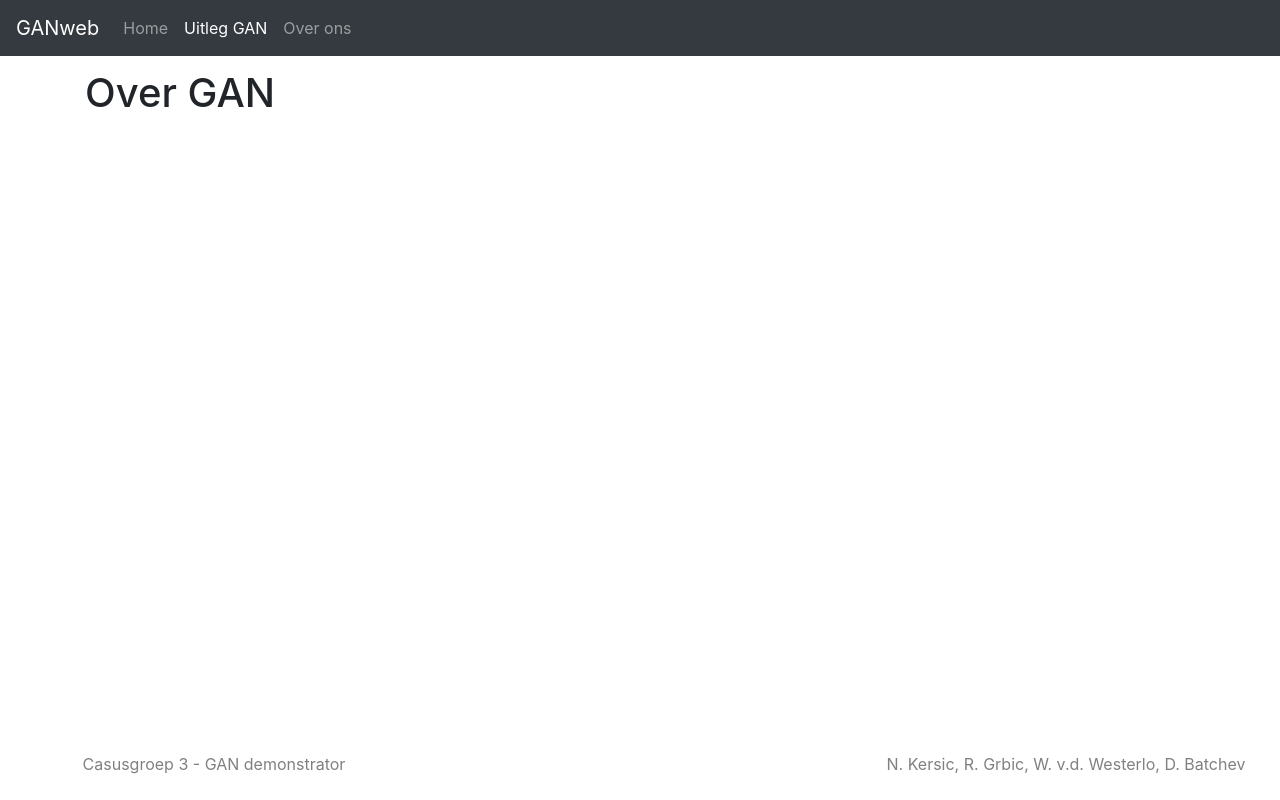
After one commit to NielsCodes/BD02-GAN, a Flask app: page /aboutgan in a window 1280 px wide. The commit adds this page. Run offline with Flask 2, Linux system fonts and the light colour scheme; some libraries are stand-ins or nearby versions.

Commit message:
aboutgan pagina + script voor active state

```diff
--- a/GANweb/ganweb.py
+++ b/GANweb/ganweb.py
@@ -3,13 +3,17 @@ from flask import Flask, redirect, url_for, render_template, request
 
 app = Flask(__name__)
 
-@app.route("/home")
+@app.route("/")
 def home():
     return render_template("index.html")
 
-@app.route("/about")
-def about():
-    return render_template("about.html")
+@app.route("/aboutus")
+def aboutus():
+    return render_template("aboutus.html")
+
+@app.route("/aboutgan")
+def aboutgan():
+    return render_template("aboutgan.html")
 
 @app.errorhandler(404)
 def page_not_found(e):
--- a/GANweb/templates/about.html
+++ /dev/null
@@ -1,6 +0,0 @@
-{% extends "base.html" %}
-{% block title %}About page{% endblock %}
-
-{% block content %}
-<h1>Over ons</h1>
-{% endblock %}
--- /dev/null
+++ b/GANweb/templates/aboutgan.html
@@ -0,0 +1,6 @@
+{% extends "base.html" %}
+{% block title %}About page{% endblock %}
+
+{% block content %}
+<h1>Over GAN</h1>
+{% endblock %}
--- /dev/null
+++ b/GANweb/templates/aboutus.html
@@ -0,0 +1,6 @@
+{% extends "base.html" %}
+{% block title %}About GAN{% endblock %}
+
+{% block content %}
+<h1>Over ons</h1>
+{% endblock %}
--- a/GANweb/templates/base.html
+++ b/GANweb/templates/base.html
@@ -8,15 +8,22 @@
     <body>
         <header>
             <nav class="navbar navbar-expand-lg navbar-dark bg-dark">
-                <a class="navbar-brand" href="home">GANweb</a>
-                <button class="navbar-toggler" type="button" data-toggle="collapse" data-target="#navbarNavAltMarkup" aria-controls="navbarNavAltMarkup" aria-expanded="false" aria-label="Toggle navigation">
+                <a class="navbar-brand" href="/">GANweb</a>
+                <button class="navbar-toggler" type="button" data-toggle="collapse" data-target="#navbarNav" aria-controls="navbarNav" aria-expanded="false" aria-label="Toggle navigation">
                   <span class="navbar-toggler-icon"></span>
                 </button>
-                <div class="collapse navbar-collapse" id="navbarNavAltMarkup">
-                  <div class="navbar-nav">
-                    <a class="nav-item nav-link active" href="home">Home</span></a>
-                    <a class="nav-item nav-link" href="about">Over ons</a>
-                  </div>
+                <div class="collapse navbar-collapse" id="navbarNav">
+                  <ul class="navbar-nav">
+                    <li class="nav-item">
+                      <a class="nav-link" href="/">Home</a>
+                    </li>
+                    <li class="nav-item">
+                      <a class="nav-link" href="aboutgan">Uitleg GAN</a>
+                    </li>
+                    <li class="nav-item">
+                      <a class="nav-link" href="aboutus">Over ons</a>
+                    </li>
+                  </ul>
                 </div>
               </nav>
         </header>
@@ -44,5 +51,19 @@
         <script src="https://code.jquery.com/jquery-3.3.1.slim.min.js" integrity="sha384-q8i/X+965DzO0rT7abK41JStQIAqVgRVzpbzo5smXKp4YfRvH+8abtTE1Pi6jizo" crossorigin="anonymous"></script>
         <script src="https://cdnjs.cloudflare.com/ajax/libs/popper.js/1.14.7/umd/popper.min.js" integrity="sha384-UO2eT0CpHqdSJQ6hJty5KVphtPhzWj9WO1clHTMGa3JDZwrnQq4sF86dIHNDz0W1" crossorigin="anonymous"></script>
         <script src="https://stackpath.bootstrapcdn.com/bootstrap/4.3.1/js/bootstrap.min.js" integrity="sha384-JjSmVgyd0p3pXB1rRibZUAYoIIy6OrQ6VrjIEaFf/nJGzIxFDsf4x0xIM+B07jRM" crossorigin="anonymous"></script>
+
+        <!--Script for active property in Bootstrap navbar (change active class upon clicking)-->
+        <script>
+            $(function () {
+                var url = window.location.href;
+                $(".navbar-nav .nav-link").each(function () {
+                    if (url == (this.href)) {
+                        $(this).closest("li").addClass("active");
+                        $(this).closest("li").parent().parent().addClass("active");
+                    }
+                });
+            });
+        </script>
+
     </body>
 </html>
--- a/GANweb/templates/index.html
+++ b/GANweb/templates/index.html
@@ -10,6 +10,6 @@
   </div>
 <button type="submit" class="btn btn-primary">OK</button>
 <div>
-    <img src="/images/dcgan.gif" alt="DCGAN gif">
+    <img src="https://tenor.com/view/dcgan-gif-23351941" alt="DCGAN gif">
 </div>
 {% endblock %}
```
